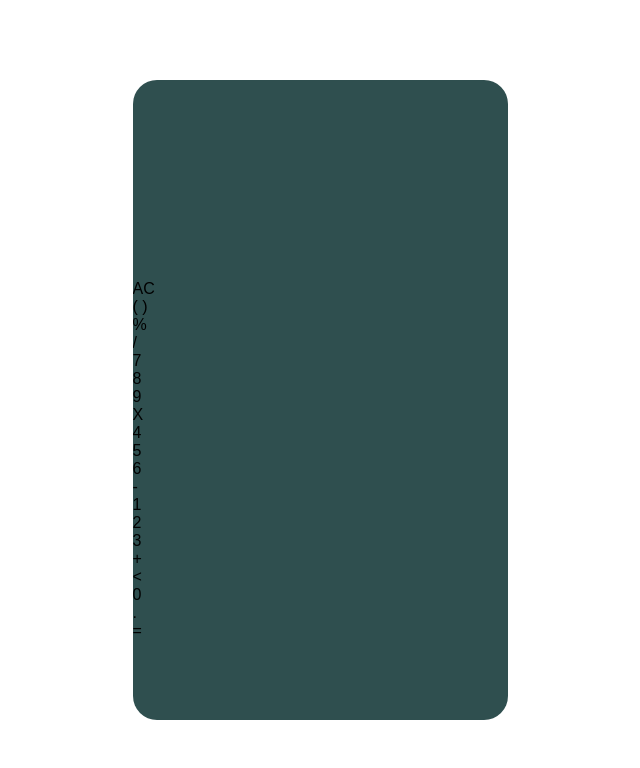
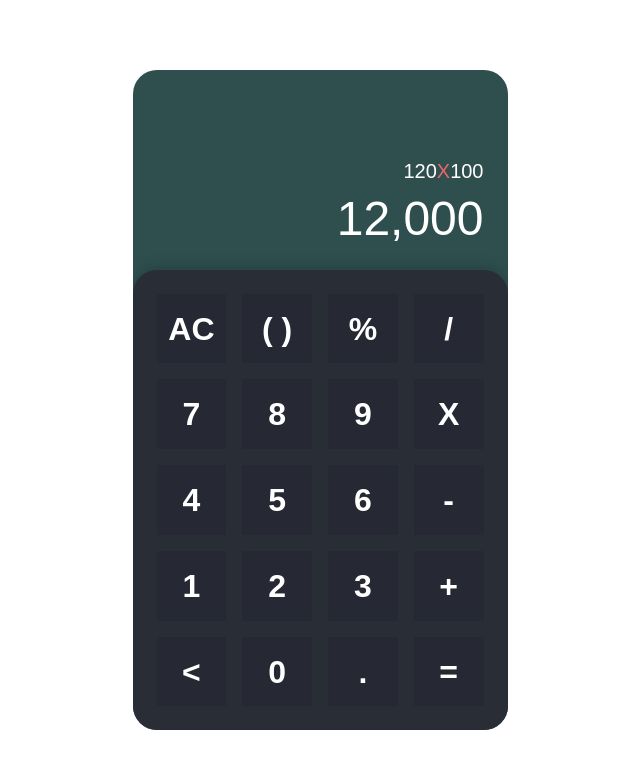
Before and after one commit to kevin-et-holmes/Calculator-App, a plain HTML site: page index.html in a window 1280 px wide. Shown: the whole page, without its empty margins (320-960 px from the left). Drawn offline with Linux system fonts and the light colour scheme.

Commit message:
more styling

```diff
--- a/index.html
+++ b/index.html
@@ -12,8 +12,8 @@
         <div class="calculator">
             <div class="display">
                 <div class="content">
-                    <div class="input"></div>
-                    <div class="output"></div>
+                    <div class="input">120<span class="operator">X</span>100</div>
+                    <div class="output">12,000</div>
                 </div>
             </div>
             <div class="keys">
@@ -29,7 +29,7 @@
                     <span>%</span>
                 </div>
 
-                <div data-key="/" class="key operatior">
+                <div data-key="/" class="key operator">
                     <span>/</span>
                 </div>
 
--- a/main.css
+++ b/main.css
@@ -29,4 +29,65 @@
     display: flex;
     justify-content: flex-end;
     align-items: flex-end;
+    color: white;
+    text-align: right;
+    flex: 1 1 0%
 }
+
+.display .input {
+    font-size: 1.25rem;
+    margin-bottom: 0.5rem;
+}
+
+.display .output {
+    font-size: 3rem;
+    font-weight: 700%;
+    width: 100%;
+    max-width: 100%;
+    overflow: auto;
+}
+
+.display .operator {
+    color: #EB6666;
+}
+
+.display .brackets, .display .percentage {
+    color: #EB6666;
+}
+
+.keys {
+    background-color: #292d36;
+    padding: 1.5rem;
+    border-radius: 1.5rem 1.5rem 0 0;
+    display: grid;
+    grid-template-columns: repeat(4, 1fr);
+    grid-template-rows: repeat(5, 1fr);
+    grid-gap: 1rem;
+    box-shadow: 0px -2px 16px rgba(0, 0, 0, 0.2);
+}
+
+.keys .key{
+    position: relative;
+    cursor: pointer;
+    display: block;
+    height: 0;
+    padding-top: 100%;
+    background-color: #262933;
+    transition: var();
+    user-select: none;
+
+}
+
+.keys .key span {
+    position: absolute;
+    top: 50%;
+    left: 50%;
+    transform: translate(-50%, -50%);
+    font-size: 2rem;
+    font-weight: 700;
+    color: white;
+}
+
+.keys .key:hover {
+    box-shadow: inset 0px 0px 8px rgba(0, 0, 0, 0.2);
+}
```
